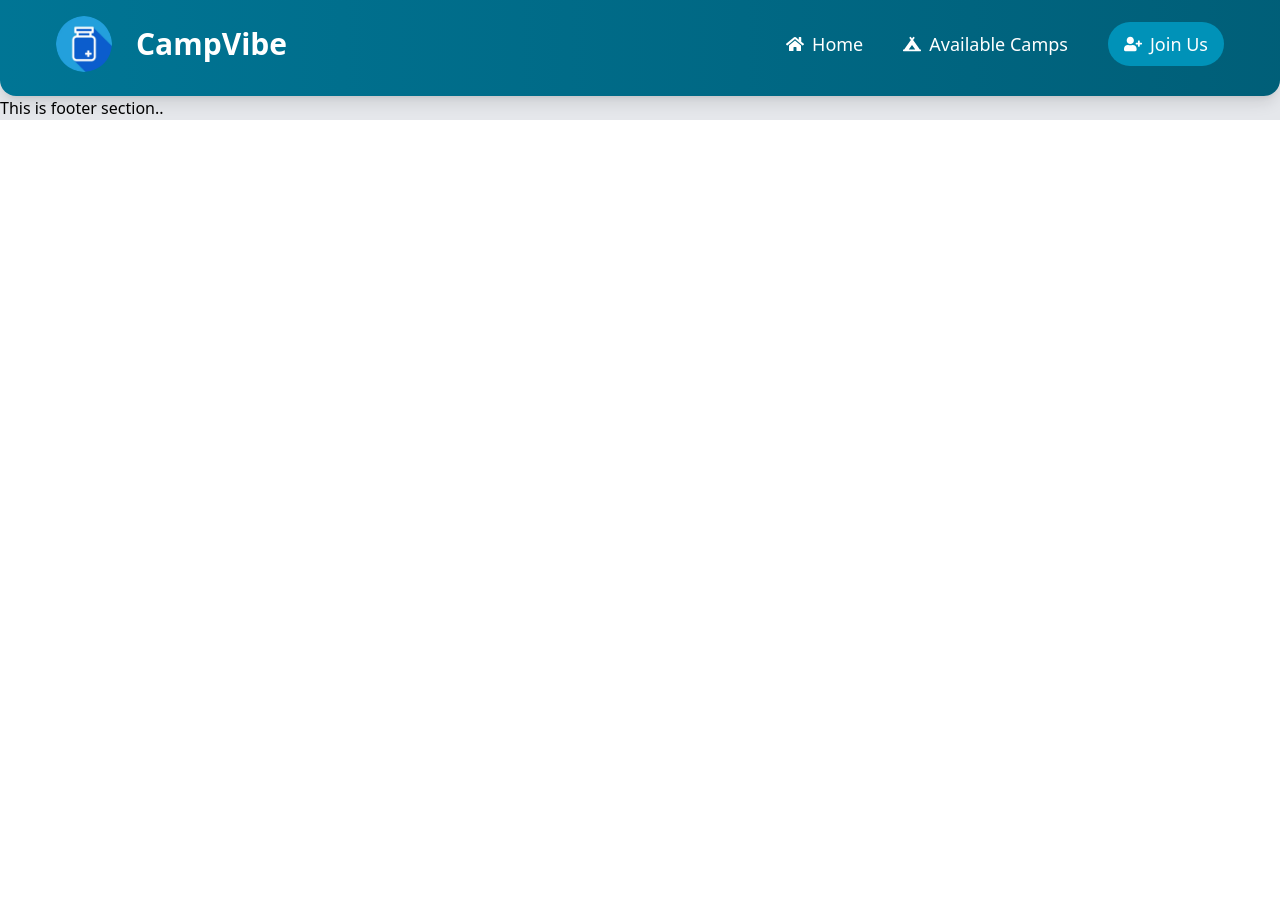
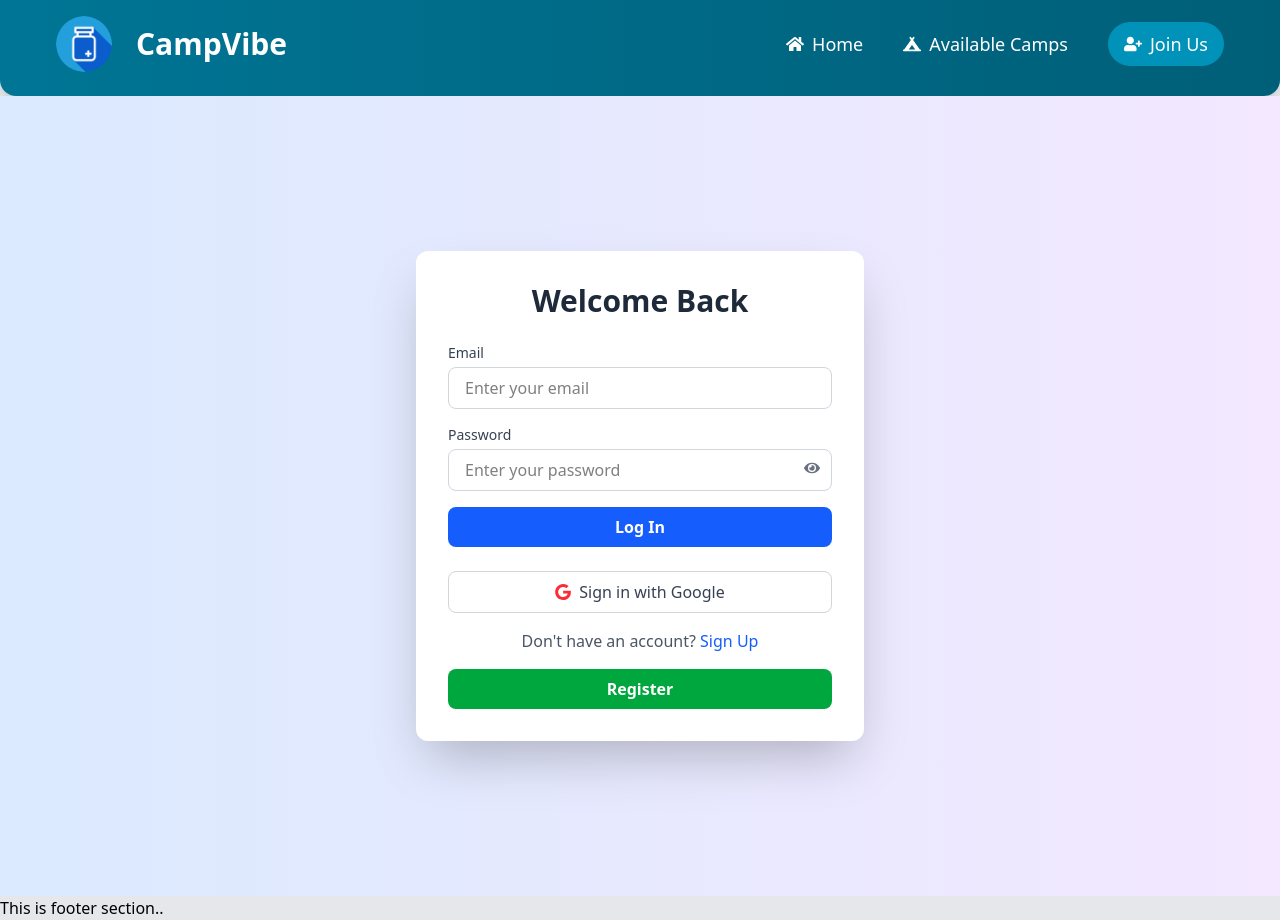
Before and after one commit to md-sifat/PulsePortal, a React (Vite) app: page /login in a window 1280 px wide. Before the commit the page ends 800 px from the top, so only its background shows below. Built offline with nearby package versions, Linux system fonts and the light colour scheme; no server answers.

Commit message:
firebase config & login page implementation done

```diff
--- a/src/Components/AuthProvider/AuthProvider.jsx
+++ b/src/Components/AuthProvider/AuthProvider.jsx
@@ -11,6 +11,8 @@ const AuthProvider = ({ children }) => {
     const [user, setUser] = useState(null);
     const [loading, setLoading] = useState(true);
     const [camps, setCamps] = useState([]);
+    const [dashboard, setDashboard] = useState(null);
+
 
     useEffect(() => {
         fetch('')
@@ -62,7 +64,9 @@ const AuthProvider = ({ children }) => {
         setLoading,
         setUser,
         camps,
-        setCamps
+        setCamps,
+        setDashboard,
+        dashboard
 
     }
 
--- a/src/Components/Login/Login.jsx
+++ b/src/Components/Login/Login.jsx
@@ -1,46 +1,179 @@
 import { useContext, useState } from "react";
 import { ImGoogle } from "react-icons/im";
+import { FaEye, FaEyeSlash } from "react-icons/fa";
 import { authContext } from "../AuthProvider/AuthProvider";
 import { toast } from "react-toastify";
 import { Link, useNavigate } from "react-router-dom";
-import { GoogleAuthProvider, signInWithPopup } from "firebase/auth";
-import { auth } from "../../firebase/firebase.init";
-import { FaEye, FaEyeSlash } from "react-icons/fa";
+import { getIdToken } from "firebase/auth";
 
 const Login = () => {
-    const { loginUser } = useContext(authContext);
+  const { loginUser, loginWithGoogle, user, setUser, loading, setLoading, dashboard, setDashboard } =
+    useContext(authContext);
   const navigate = useNavigate();
-    const provider = new GoogleAuthProvider();
+  const [email, setEmail] = useState("");
+  const [password, setPassword] = useState("");
   const [showPassword, setShowPassword] = useState(false);
+  const [error, setError] = useState("");
+  const [role, setRole] = useState(null);
 
-    const handleGoogleRegister = () => {
-        signInWithPopup(auth, provider)
-            .then((res) => {
-                toast.success("Log In successful!");
-                navigate("/login");
-            }).catch((error) => {
-                toast.error("Log In failed!");
+  // Function to fetch user data from API and update user state
+  const fetchAndUpdateUser = async (user) => {
+    try {
+      const idToken = await getIdToken(user);
+
+      // Fetch user data from API
+      const response = await fetch(`https://pulse-portal-server.vercel.app/users/${user.uid}`, {
+        headers: {
+          Authorization: `Bearer ${idToken}`,
+        },
       });
+
+      if (!response.ok) throw new Error("Failed to fetch user data");
+
+      const userData = await response.json();
+
+      // Directly set user state with fetched data
+      setUser(userData);
+
+      // Set local role state
+      setRole(userData.role || "customer");
+
+      // Set dashboard route based on role
+      setDashboard(userData.role === "admin" ? "/admin-dashboard" : "/customer-dashboard");
+
+      navigate("/");
+    } catch (err) {
+      console.error("Error fetching user data:", err);
+      setError("Failed to fetch user data");
+      setDashboard("/customer-dashboard");
+      navigate("/");
+    }
   };
 
-    const handleLogin = (event) => {
-        event.preventDefault();
-        const email = event.target.email.value;
-        const password = event.target.password.value;
+  const handleGoogleLogin = async () => {
+    setError("");
+    try {
+      const result = await loginWithGoogle();
+      const user = result.user;
 
-        loginUser(email, password)
-            .then(() => {
-                toast.success("Log In successful!");
-                navigate("/login");
-            })
-            .catch(() => {
-                toast.error("Log In failed!");
-            });
+      setUser(user);
+      setRole("customer");
+
+      setDashboard("/customer-dashboard");
+
+      toast.success("Google Login successful!");
+      navigate("/");
+    } catch (err) {
+      setError(err.message);
+      toast.error("Google Login failed!");
+    }
   };
 
+  const handleLogin = async (event) => {
+    event.preventDefault();
+    setError("");
+    try {
+      const result = await loginUser(email, password);
+      const user = result.user;
+      await fetchAndUpdateUser(user);
+
+      toast.success("Login successful!");
+    } catch (err) {
+      setError(err.message);
+      toast.error("Login failed!");
+    }
+  };
+
+
+
   return (
-       <>
-       </>
+    <div className="min-h-screen flex items-center justify-center bg-gradient-to-r from-blue-100 to-purple-100">
+      <div className="bg-white p-8 rounded-xl shadow-2xl w-full max-w-md">
+        <h2 className="text-3xl font-bold text-center text-gray-800 mb-6">Welcome Back</h2>
+
+        {/* Error Message */}
+        {error && (
+          <div className="bg-red-100 text-red-700 p-3 rounded mb-4 text-center">
+            {error}
+          </div>
+        )}
+
+        {/* Email/Password Form */}
+        <form onSubmit={handleLogin} className="space-y-4">
+          <div>
+            <label htmlFor="email" className="block text-sm font-medium text-gray-700">
+              Email
+            </label>
+            <input
+              type="email"
+              id="email"
+              value={email}
+              onChange={(e) => setEmail(e.target.value)}
+              placeholder="Enter your email"
+              required
+              className="mt-1 w-full px-4 py-2 border border-gray-300 rounded-lg focus:ring-2 focus:ring-blue-500 focus:outline-none transition"
+            />
+          </div>
+          <div>
+            <label htmlFor="password" className="block text-sm font-medium text-gray-700">
+              Password
+            </label>
+            <div className="relative">
+              <input
+                type={showPassword ? "text" : "password"}
+                id="password"
+                value={password}
+                onChange={(e) => setPassword(e.target.value)}
+                placeholder="Enter your password"
+                required
+                className="mt-1 w-full px-4 py-2 border border-gray-300 rounded-lg focus:ring-2 focus:ring-blue-500 focus:outline-none transition"
+              />
+              <button
+                type="button"
+                onClick={() => setShowPassword(!showPassword)}
+                className="absolute right-3 top-1/2 transform -translate-y-1/2 text-gray-500"
+              >
+                {showPassword ? <FaEyeSlash /> : <FaEye />}
+              </button>
+            </div>
+          </div>
+          <button
+            type="submit"
+            className="w-full bg-blue-600 text-white py-2 rounded-lg hover:bg-blue-700 transition font-semibold"
+          >
+            Log In
+          </button>
+        </form>
+
+        {/* Google Login */}
+        <div className="mt-6">
+          <button
+            onClick={handleGoogleLogin}
+            className="w-full flex items-center justify-center gap-2 bg-white border border-gray-300 text-gray-700 py-2 rounded-lg hover:bg-gray-50 transition"
+          >
+            <ImGoogle className="text-red-500" />
+            Sign in with Google
+          </button>
+        </div>
+
+        {/* Signup Link and Register Button */}
+        <div className="mt-4 text-center">
+          <p className="text-gray-600">
+            Don't have an account?{" "}
+            <Link to="/signup" className="text-blue-600 hover:underline">
+              Sign Up
+            </Link>
+          </p>
+          <Link to="/signup">
+            <button
+              className="mt-4 w-full bg-green-600 text-white py-2 rounded-lg hover:bg-green-700 transition font-semibold"
+            >
+              Register
+            </button>
+          </Link>
+        </div>
+      </div>
+    </div>
   );
 };
 
--- a/src/Components/Navbar/Navbar.jsx
+++ b/src/Components/Navbar/Navbar.jsx
@@ -9,7 +9,7 @@ import { auth } from '../../firebase/firebase.init';
 import { FaHome, FaCampground, FaUserPlus, FaUserCircle, FaSignOutAlt, FaBars, FaTimes } from 'react-icons/fa';
 
 const Navbar = () => {
-    const { user, setUser } = useContext(authContext);
+    const { user, setUser , dashboard , setDashboard } = useContext(authContext);
     const navigate = useNavigate();
     const [isDropdownOpen, setIsDropdownOpen] = useState(false);
     const [isMobileMenuOpen, setIsMobileMenuOpen] = useState(false);
@@ -84,7 +84,7 @@ const Navbar = () => {
                                         {user.displayName || 'User'}
                                     </div>
                                     <Link
-                                        to="/dashboard"
+                                        to={dashboard}
                                         className="block px-4 py-2 text-gray-700 hover:bg-cyan-100 transition-colors duration-200"
                                         onClick={() => setIsDropdownOpen(false)}
                                     >
@@ -102,7 +102,7 @@ const Navbar = () => {
                         </div>
                     ) : (
                         <Link
-                            to="/join-us"
+                            to="/login"
                             className="flex items-center text-white text-base lg:text-lg bg-cyan-600 px-4 py-2 rounded-full hover:bg-cyan-800 transition-colors duration-300"
                         >
                             <FaUserPlus className="mr-2" />
@@ -143,7 +143,7 @@ const Navbar = () => {
                         {user ? (
                             <>
                                 <Link
-                                    to="/dashboard"
+                                    to={dashboard}
                                     className="flex items-center text-white text-base hover:text-cyan-200 transition-colors duration-300"
                                     onClick={toggleMobileMenu}
                                 >
@@ -163,7 +163,7 @@ const Navbar = () => {
                             </>
                         ) : (
                             <Link
-                                to="/join-us"
+                                to="/login"
                                 className="flex items-center text-white text-base bg-cyan-600 px-4 py-2 rounded-full hover:bg-cyan-800 transition-colors duration-300"
                                 onClick={toggleMobileMenu}
                             >
--- a/src/main.jsx
+++ b/src/main.jsx
@@ -6,6 +6,7 @@ import App from './App.jsx'
 import Home from './Components/Home/Home.jsx'
 import AuthProvider from './Components/AuthProvider/AuthProvider.jsx'
 import HomeCont from './Components/HomeCont/HomeCont.jsx'
+import Login from './Components/Login/Login.jsx'
 
 const router = createBrowserRouter(
   [
@@ -19,6 +20,7 @@ const router = createBrowserRouter(
         },
         {
           path : '/login',
+          element : <Login></Login>
 
         }
       ]
```
Lines whose indentation alone changed are shown as unchanged.
